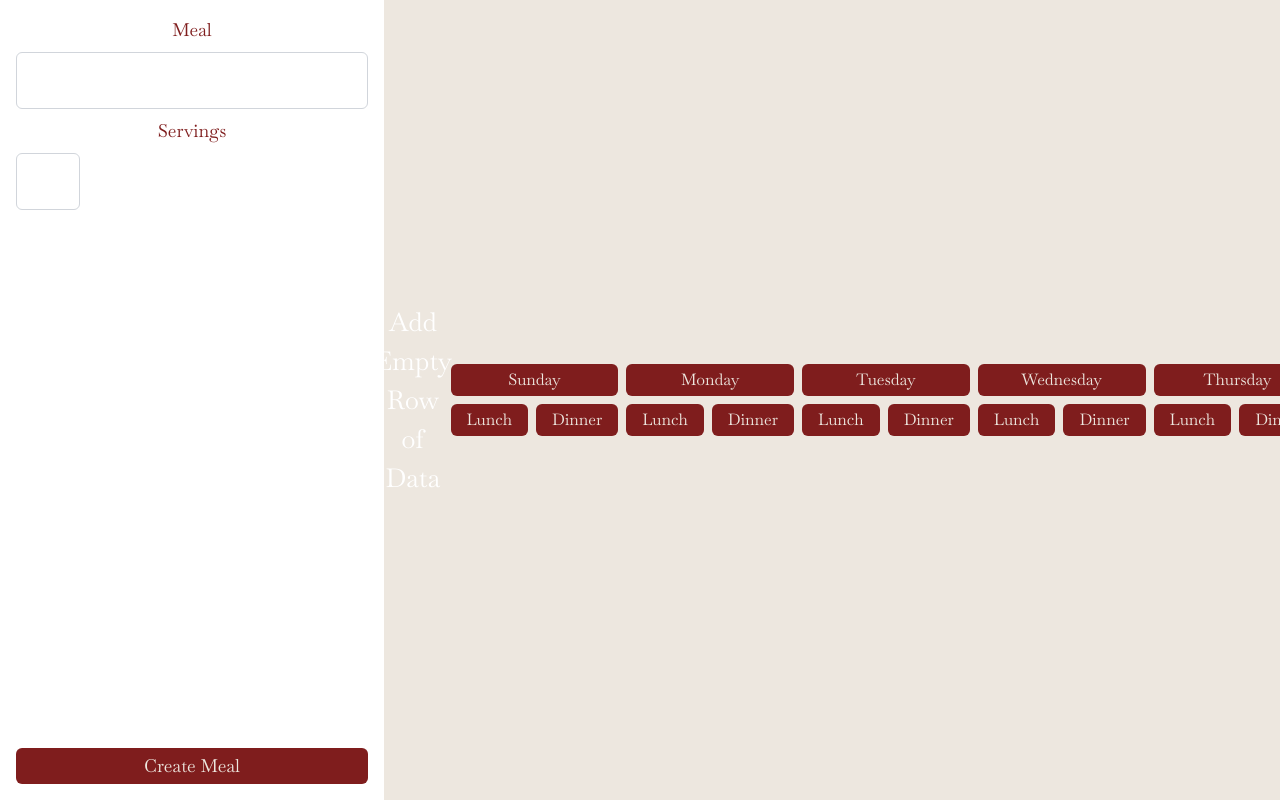
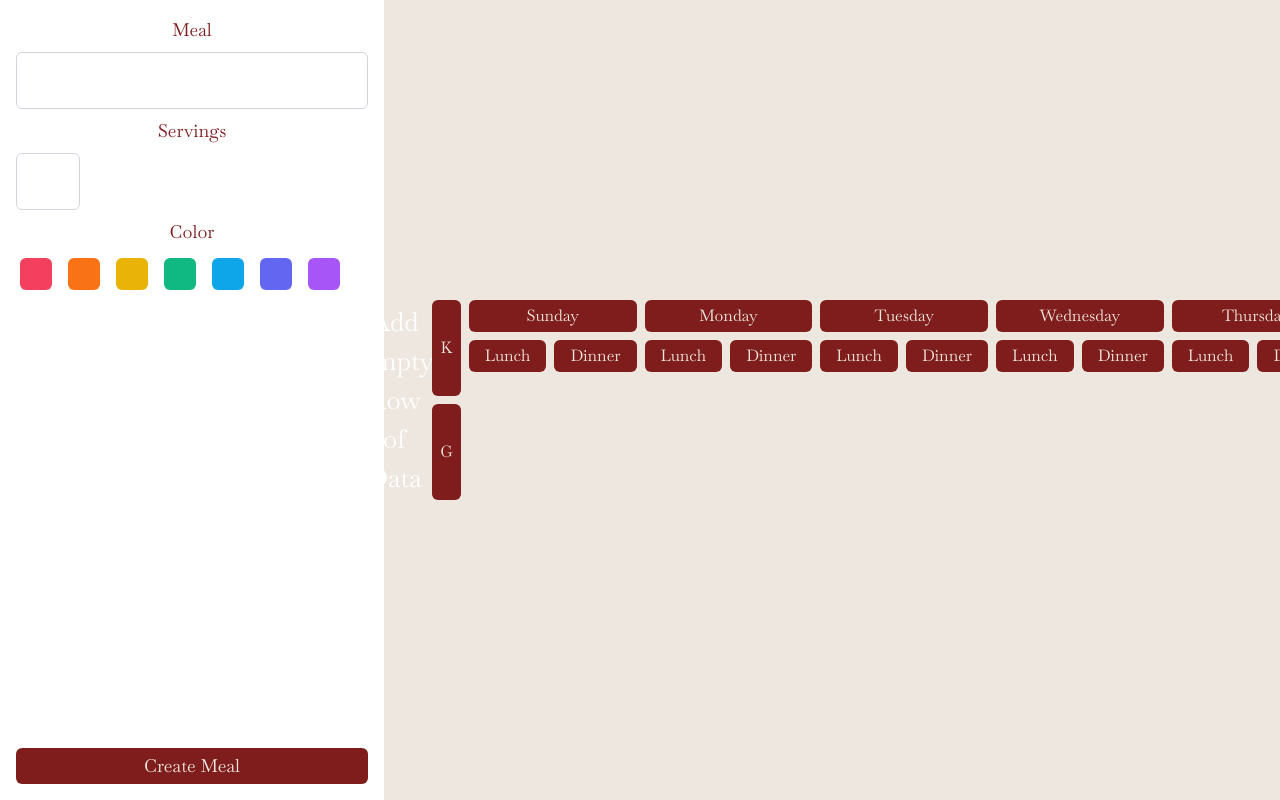
Before and after one commit to Kyle-Levy/meal-planner, a React (Create React App) app: page / in a window 1280 px wide. Both pictures are taken after a click on the button "Create Meal". Shown: the top 800 px of the page. Built offline with nearby package versions, Linux system fonts and the light colour scheme.

Commit message:
Add color selection and profiles

```diff
--- /dev/null
+++ b/src/ColorSelect.tsx
@@ -0,0 +1,31 @@
+import { Controller, Control } from 'react-hook-form'
+import { TileColor } from './tile'
+import SelectableColor from './SelectableColor'
+import { CreateMealFormProps } from './sidebar'
+
+type ColorSelectProps = {
+    control: Control<CreateMealFormProps, any>
+}
+export default function ColorSelect({ control }: ColorSelectProps) {
+    return (
+        <Controller
+            name="color"
+            control={control}
+            rules={{ required: true }}
+            render={({ field: { value, onChange } }) => {
+                const colors = Array.from(Object.values(TileColor))
+                return (
+                    <div className="flex gap-2">
+                        {colors.map((color) => (
+                            <SelectableColor
+                                selected={value === color}
+                                color={color}
+                                onChange={onChange}
+                            />
+                        ))}
+                    </div>
+                )
+            }}
+        />
+    )
+}
--- /dev/null
+++ b/src/SelectableColor.tsx
@@ -0,0 +1,27 @@
+import { TileColor, tileColor } from './tile'
+
+type SelectableColorProps = {
+    selected: boolean
+    color: TileColor
+    onChange: (color: TileColor) => void
+}
+export default function SelectableColor({
+    selected,
+    color,
+    onChange,
+}: SelectableColorProps) {
+    return (
+        <div
+            className={`flex items-center justify-center rounded-md ${
+                selected ? 'border border-gray-300 bg-gray-200' : ''
+            } p-1`}
+        >
+            <span
+                className={`h-8 w-8 cursor-pointer rounded-md ${tileColor(
+                    color
+                )}`}
+                onClick={() => onChange(color)}
+            />
+        </div>
+    )
+}
--- a/src/context/MealSchedule.tsx
+++ b/src/context/MealSchedule.tsx
@@ -18,8 +18,9 @@ type MealScheduleContext =
     | {
           scheduledMeals: ScheduledDay[]
           unscheduledMeals: UnscheduledMeal[]
+          profiles: string[]
           addEmptyRow: () => void
-          createMeal: (title: string, servings: number) => void
+          createMeal: (title: string, servings: number, color: TileColor) => void
           addMealToDay: (
               day: Day,
               mealTime: MealTime,
@@ -83,11 +84,13 @@ const colors = Object.values(TileColor)
 type MealScheduleState = {
     scheduledMeals: ScheduledDay[]
     unscheduledMeals: UnscheduledMeal[]
+    profiles: string[]
 }
 
 type SerializedMealScheduleState = {
     scheduledMeals: SerializedScheduledDay[]
     unscheduledMeals: UnscheduledMeal[]
+    profiles: string[]
 }
 
 const MEALS_TO_PREPARE = [MealTime.Lunch, MealTime.Dinner]
@@ -111,6 +114,7 @@ export function MealScheduleProvider({ children }: MealScheduleProviderProps) {
     const startingState = savedData ?? {
         scheduledMeals: initializeWeek(),
         unscheduledMeals: [],
+        profiles: ['Kyle', 'Gianna']
     }
 
     const [mealScheduler, setMealScheduler] =
@@ -189,6 +193,7 @@ export function MealScheduleProvider({ children }: MealScheduleProviderProps) {
         return {
             scheduledMeals: deserializedMealScheduleState,
             unscheduledMeals: serializedMealScheduleState.unscheduledMeals,
+            profiles: serializedMealScheduleState.profiles
         }
     }
 
@@ -213,6 +218,7 @@ export function MealScheduleProvider({ children }: MealScheduleProviderProps) {
         const serializedMealScheduleState: SerializedMealScheduleState = {
             scheduledMeals: serializedScheduledDays,
             unscheduledMeals: draft.unscheduledMeals,
+            profiles: draft.profiles
         }
         window.localStorage.setItem(
             'saved-data',
@@ -234,14 +240,14 @@ export function MealScheduleProvider({ children }: MealScheduleProviderProps) {
     }, [])
 
     //TODO Add ability to choose color
-    const createMeal = useCallback((title: string, servings: number) => {
+    const createMeal = useCallback((title: string, servings: number, color: TileColor) => {
         setMealScheduler((oldScheduleState) => {
             oldScheduleState.unscheduledMeals.push({
                 id: uuid(),
                 title,
                 servings,
                 servingsLeft: servings,
-                color: colors[getRandomInt(colors.length)],
+                color,
             })
             saveToStorage(oldScheduleState)
         })
@@ -391,6 +397,7 @@ export function MealScheduleProvider({ children }: MealScheduleProviderProps) {
     const value: MealScheduleContext = {
         scheduledMeals: mealScheduler.scheduledMeals,
         unscheduledMeals: mealScheduler.unscheduledMeals,
+        profiles: mealScheduler.profiles,
         addEmptyRow,
         createMeal,
         addMealToDay,
--- a/src/custom-drag-layer.tsx
+++ b/src/custom-drag-layer.tsx
@@ -38,9 +38,6 @@ export const CustomDragLayer = () => {
         //Center mouse on dragged tile component
         x += initialOffset.x - 96 / 2
 
-        //console.log(`Manual diff ${currentOffset.x - initialOffset.x},${currentOffset.y - initialOffset.y} `)
-        //console.log(`Auto diff ${diff?.x},${diff?.y} `)
-
         const transform = `translate(${x}px, ${y}px)`
         return {
             transform,
--- a/src/meal-schedule.tsx
+++ b/src/meal-schedule.tsx
@@ -20,11 +20,13 @@ export default function MealSchedule() {
                 </button>
 
                 <div className="flex gap-2">
-                    {/* <div className="mt-auto flex flex-col gap-2">
-                        <span className="flex h-24 items-center justify-center rounded-md bg-red-900 px-2 text-base text-brown-50">
-                            K
-                        </span>
-                    </div> */}
+                    <div className="mt-auto flex flex-col gap-2">
+                        {mealScheduler.profiles.map((profile) => (
+                            <span className="flex h-24 items-center justify-center rounded-md bg-red-900 px-2 text-base text-brown-50">
+                                {profile[0]}
+                            </span>
+                        ))}
+                    </div>
                     {mealScheduler.scheduledMeals.map((mealDay) => {
                         return (
                             <MealDay mealTime={mealDay.day} key={mealDay.day}>
--- a/src/sidebar-tile.tsx
+++ b/src/sidebar-tile.tsx
@@ -1,4 +1,4 @@
-import { TileColor } from './tile'
+import { TileColor, tileColor } from './tile'
 
 export type SidebarTileProps = {
     title: string
@@ -16,24 +16,7 @@ export default function SidebarTile({
     color,
     servingsLeft,
 }: SidebarTileProps) {
-    function tileColor(color: TileColor) {
-        switch (color) {
-            case TileColor.ORANGE:
-                return 'bg-orange-500'
-            case TileColor.YELLOW:
-                return 'bg-yellow-500'
-            case TileColor.EMERALD:
-                return 'bg-emerald-500'
-            case TileColor.SKY:
-                return 'bg-sky-500'
-            case TileColor.INDIGO:
-                return 'bg-indigo-500'
-            case TileColor.PURPLE:
-                return 'bg-purple-500'
-            case TileColor.ROSE:
-                return 'bg-rose-500'
-        }
-    }
+
 
     return (
         <div
--- a/src/sidebar.tsx
+++ b/src/sidebar.tsx
@@ -1,9 +1,11 @@
 import { useState } from 'react'
 import DraggableSidebarTile from './draggable-sidebar-tile'
 import { TileColor } from './tile'
-import { useForm } from 'react-hook-form'
+import { Controller, useForm } from 'react-hook-form'
 import { useMealSchedule } from './context/MealSchedule'
 import { CustomDragLayer } from './custom-drag-layer'
+import SelectableColor from './SelectableColor'
+import ColorSelect from './ColorSelect'
 
 enum SidebarState {
     MEALS = 'MEALS',
@@ -38,13 +40,13 @@ function MealsContent({ setSidebarView }: SidebarContent) {
             <div className="mx-8 border-t border-solid border-gray-300" />
             {mealScheduler.unscheduledMeals.map((mealToSchedule) => {
                 return (
-                    <div className="flex gap-2 w-full items-center">
+                    <div className="flex w-full items-center gap-2">
                         <DraggableSidebarTile
                             {...mealToSchedule}
                             key={mealToSchedule.id}
                         />
                         <span
-                            className="text-lg text-gray-300 cursor-pointer"
+                            className="cursor-pointer text-lg text-gray-300"
                             onClick={() => {
                                 mealScheduler.removeUnscheduledMeal(
                                     mealToSchedule.id
@@ -69,13 +71,14 @@ function MealsContent({ setSidebarView }: SidebarContent) {
     )
 }
 
-type CreateMealFormProps = {
+export type CreateMealFormProps = {
     title: string
     servings: number
+    color: TileColor
 }
 
 function CreateMealContent({ setSidebarView }: SidebarContent) {
-    const { handleSubmit, register } = useForm<CreateMealFormProps>()
+    const { handleSubmit, register, control } = useForm<CreateMealFormProps>()
     const mealScheduler = useMealSchedule()
 
     return (
@@ -96,11 +99,15 @@ function CreateMealContent({ setSidebarView }: SidebarContent) {
                     {...register('servings', { required: true })}
                 />
             </div>
+            <div className="flex flex-col gap-2">
+                <label className="text-lg text-red-900">Color</label>
+                <ColorSelect control={control}/>
+            </div>
 
             <button
                 className="mt-auto flex items-center justify-center rounded-md bg-red-900 py-1 text-lg text-brown-50"
                 onClick={handleSubmit((data) => {
-                    mealScheduler.createMeal(data.title, data.servings)
+                    mealScheduler.createMeal(data.title, data.servings, data.color)
                     setSidebarView(SidebarState.MEALS)
                 })}
             >
--- a/src/tile.tsx
+++ b/src/tile.tsx
@@ -16,17 +16,16 @@ export enum TileType {
 }
 
 export enum TileColor {
+    ROSE = 'ROSE',
     ORANGE = 'ORANGE',
     YELLOW = 'YELLOW',
     EMERALD = 'EMERALD',
     SKY = 'SKY',
     INDIGO = 'INDIGO',
     PURPLE = 'PURPLE',
-    ROSE = 'ROSE',
 }
 
-export default function Tile(props: IndividualMeal) {
-    function tileColor(color: TileColor) {
+export function tileColor(color: TileColor) {
     switch (color) {
         case TileColor.ORANGE:
             return 'bg-orange-500'
@@ -44,6 +43,9 @@ export default function Tile(props: IndividualMeal) {
             return 'bg-rose-500'
     }
 }
+
+export default function Tile(props: IndividualMeal) {
+
 
     if (props.type === TileType.FILLED) {
         const { title, color } = props
```
Lines whose indentation alone changed are shown as unchanged.
